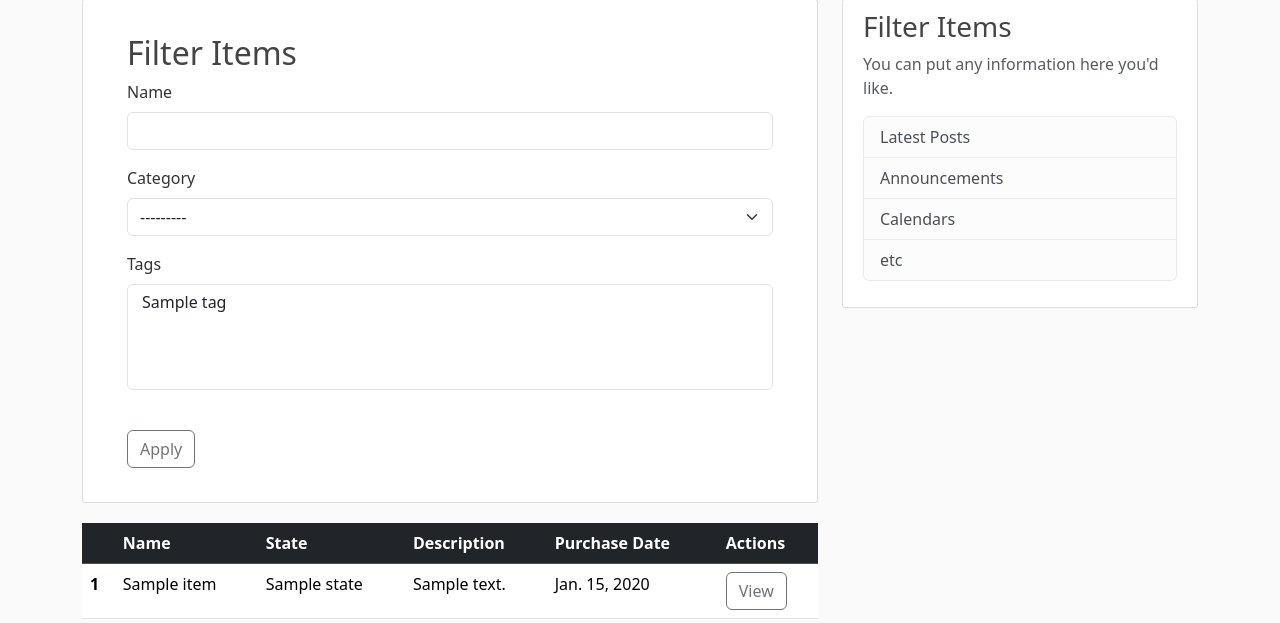
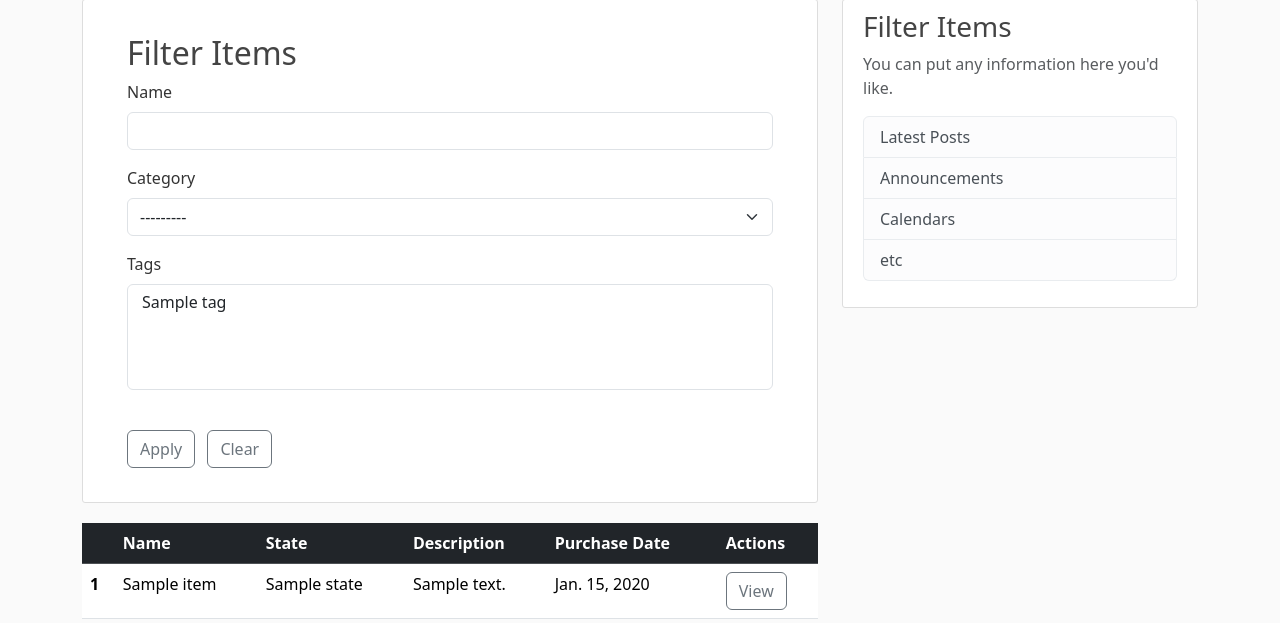
Before and after one commit to Namisi-Aaron/Inventory_Management, a Django app: page / in a window 1280 px wide. Shown: the part 81-704 px from the top of the page. Run offline with Django 5.2, Linux system fonts and the light colour scheme; tables that the repository leaves empty hold one stand-in row (values such as "Sample post"); grey boxes marked "Sample" are stand-in pictures; some libraries are stand-ins or nearby versions.

Commit message:
clear filter form data functionality aded

```diff
--- a/ecommerce/templates/ecommerce/home.html
+++ b/ecommerce/templates/ecommerce/home.html
@@ -7,6 +7,7 @@
           {{ filter.form|crispy }}
           <br>
           <button type="submit" class="btn btn-outline-secondary">Apply</button>
+          <button type="reset" class="btn btn-outline-secondary ms-2">Clear</button>
         </form>
       </div>
       <table class="table table-hover">
```
